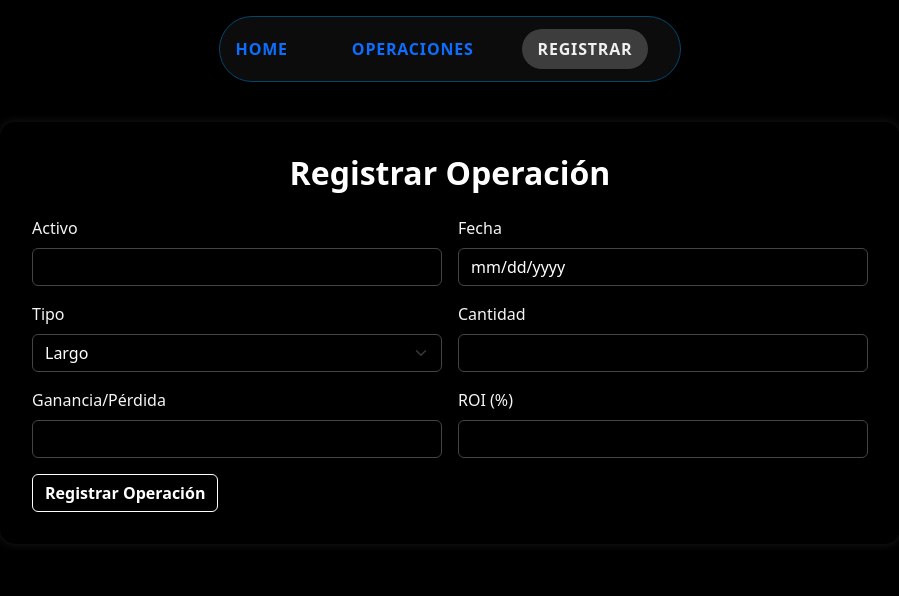
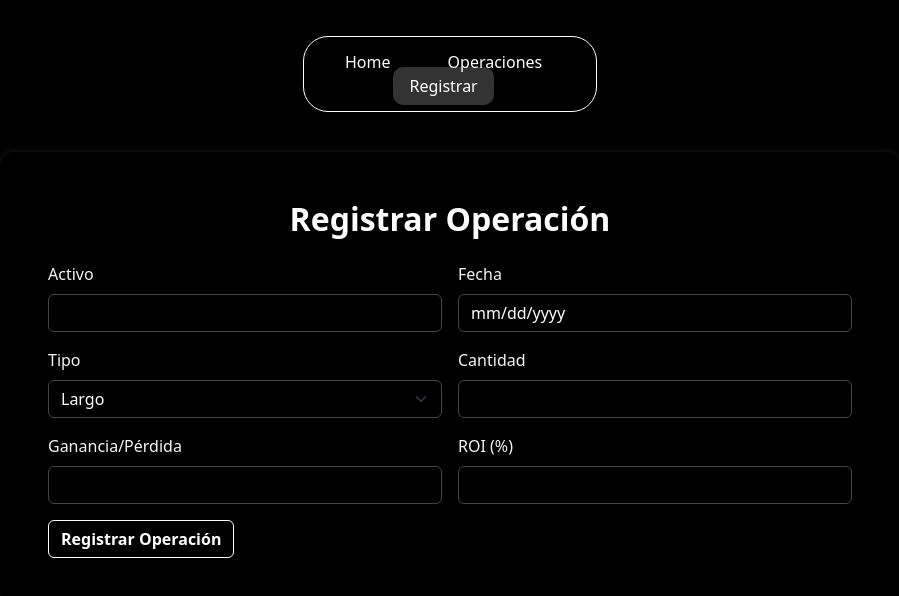
Before and after one commit to ThomasM-dev/TraderTracker, a React (Vite) app: page /registrar in a window 1280 px wide. Shown: the top 596 px of the page, without its empty margins (190-1089 px from the left). Built offline with nearby package versions, Linux system fonts and the light colour scheme; no server answers; the database is empty.

Commit message:
fix: update hosting cache with new asset references and improve NavBar styling

```diff
--- a/src/components/NavBar/NavBar.css
+++ b/src/components/NavBar/NavBar.css
@@ -6,64 +6,46 @@
 }
 
 .nav {
-  padding: 0.75rem 2rem;
-  background: rgba(15, 15, 15, 0.85);
-  backdrop-filter: blur(10px);
-  color: #fff;
-  border-radius: 3rem;
   display: flex;
   align-items: center;
-  gap: 2rem;
-  font-weight: 600;
-  font-size: 1rem;
-  text-transform: uppercase;
-  letter-spacing: 0.05em;
-  box-shadow: 0 4px 12px rgba(0, 0, 0, 0.15);
-  transition: all 0.3s ease-in-out;
-  border: #04466e 1px solid;
-}
-
-.nav:hover {
-  background: rgba(30, 30, 30, 0.9);
-  box-shadow: 0 6px 16px rgba(0, 0, 0, 0.2);
+  justify-content: space-evenly;
+  margin-top: 20px;
+  border-radius: 25px;
+  border: 1px solid #fff;
+  width: 23%;
+  padding: 1%;
+  background-color: black;
 }
 
 .nav li {
   list-style: none;
 }
 
-.nav-link {
-  color: #fff;
+.nav-incliked {
+  color: white;
   text-decoration: none;
+  background-color: transparent;
   padding: 0.5rem 1rem;
-  border-radius: 1.5rem;
-  transition: background-color 0.2s ease, color 0.2s ease, transform 0.2s ease;
+  border-radius: 10px;
+  transition: background-color 0.3s ease;
 }
 
-.nav-link:hover {
-  background: rgba(255, 255, 255, 0.1);
-  transform: translateY(-2px);
+.nav-clicled {
+  color: white;
+  text-decoration: none;
+  background-color: rgba(255, 255, 255, 0.2); /* fondo semi blanco */
+  padding: 0.5rem 1rem;
+  border-radius: 10px;
+  transition: background-color 0.3s ease;
 }
 
-.nav-link.active {
-  background: rgba(255, 255, 255, 0.2);
-  color: #f0f0f0;
-  font-weight: 700;
+.nav-incliked:hover {
+  background-color: rgba(255, 255, 255, 0.1);
 }
-
-.nav-link:active {
-  transform: translateY(0);
-}
-
 
 @media (max-width: 768px) {
   .nav {
-    padding: 0.5rem 1.5rem;
-    gap: 1rem;
-    font-size: 0.9rem;
-  }
-
-  .nav-link {
-    padding: 0.4rem 0.8rem;
+    width: 90%;
+    border: none;
   }
 }
--- a/src/components/NavBar/index.jsx
+++ b/src/components/NavBar/index.jsx
@@ -17,7 +17,7 @@ const NavBar = () => {
   };
 
   return (
-    <nav className="container-nav" aria-label="Main navigation">
+    <div className="container-nav" aria-label="Main navigation">
       <ul className="nav">
         {navLinks.map((link, index) => (
           <li key={index}>
@@ -25,8 +25,8 @@ const NavBar = () => {
               to={link.path}
               className={
                 location.pathname === link.path || activeLink === index
-                  ? "nav-link active"
-                  : "nav-link"
+                  ? "nav-clicled"
+                  : "nav-incliked"
               }
               onClick={() => handleLinkClick(index)}
               aria-current={
@@ -40,7 +40,7 @@ const NavBar = () => {
           </li>
         ))}
       </ul>
-    </nav>
+    </div>
   );
 };
 
--- a/src/screens/RegistrationsOperation/index.jsx
+++ b/src/screens/RegistrationsOperation/index.jsx
@@ -43,7 +43,7 @@ const RegistrationsOperation = () => {
   };
 
   return (
-    <div className="container mt-4">
+    <div className="container mt-4 p-5">
       <h2 className="mb-4 text-center text-white">Registrar Operación</h2>
       <form onSubmit={handleSubmit} className="row g-3 styles-inputs">
         <div className="col-md-6">
```
